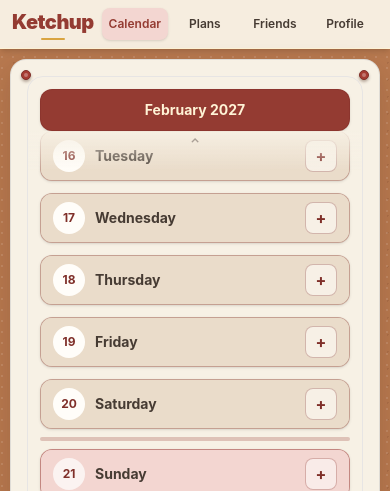
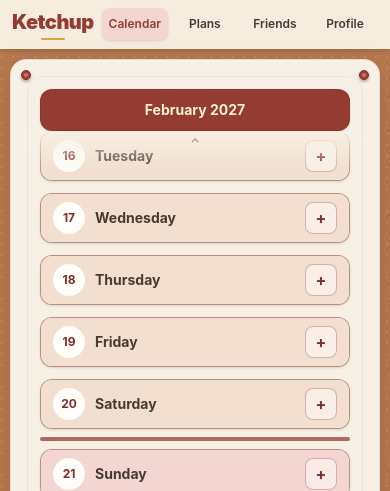
Before and after one commit to callmedugan/Ketchup, a React (Vite) app in the folder client/: page /calendar in a window 390 px wide. Shown: the top 491 px of the page. Built offline with nearby package versions, Linux system fonts and the light colour scheme; sample sign-in values are in the browser's storage.

Commit message:
adjusted mobile calendar color

```diff
--- a/client/src/components/calendar/MobileCalendar.tsx
+++ b/client/src/components/calendar/MobileCalendar.tsx
@@ -9,16 +9,13 @@ type MobileCalendarProps = {
 	initialWeek: Date;
 	minWeek: Date;
 	maxWeek: Date;
-
 	getSchedulesForWeek: (weekStart: Date) => ScheduleInstance[];
-
 	onAddAvailability: (date: Date) => void;
 };
 
 export default function MobileCalendar({ initialWeek, minWeek, maxWeek, getSchedulesForWeek, onAddAvailability }: MobileCalendarProps) {
 	function getSchedulesForDay(day: Date, schedules: ScheduleInstance[]): ScheduleInstance[] {
 		const key = format(day, "yyyy-MM-dd");
-
 		return schedules.filter((schedule) => format(schedule.start, "yyyy-MM-dd") === key);
 	}
 
@@ -75,7 +72,7 @@ export default function MobileCalendar({ initialWeek, minWeek, maxWeek, getSched
 				</div>
 
 				{/* Week divider */}
-				<div className="mx-auto my-2 h-1 w-full rounded-full bg-brand-red/25" />
+				<div className="mx-auto my-2 h-1 w-full rounded-full bg-brand-red/75" />
 			</section>
 		);
 	}
@@ -102,40 +99,17 @@ export default function MobileCalendar({ initialWeek, minWeek, maxWeek, getSched
 		/* ========================================================================= */
 		//                        styles
 		/* ========================================================================= */
-		const headerBackground = isPast ? "bg-stone-300" : isAlternateWeek ? "bg-brand-pink" : "bg-[#eadcca]";
-		const cardBackground = isPast ? "bg-stone-100" : isEmpty ? headerBackground : "bg-brand-card";
+		const headerBackground = isPast ? "bg-stone-300" : isAlternateWeek ? "bg-brand-pink" : "bg-[#f3dfcf]";
+		const cardBackground = isPast ? "bg-stone-100" : isAlternateWeek ? "bg-brand-pink/5" : "bg-[#f3dfcf]/10";
 
-		const borderColor = isToday
-			? "border-brand-red"
-			: isPast
-				? "border-stone-300"
-				: isAlternateWeek
-					? "border-brand-red/50"
-					: "border-brand-red-dark/35";
+		const borderColor = isToday ? "border-brand-red-dark" : isPast ? "border-stone-300" : "border-brand-red-dark/50";
 
-		const headerBorder = isEmpty
-			? "border-b-0"
-			: isPast
-				? "border-b border-stone-300"
-				: isAlternateWeek
-					? "border-b border-brand-red/45"
-					: "border-b border-brand-red-dark/30";
+		const headerBorder = isEmpty ? "border-b-0" : isPast ? "border-b border-stone-300" : "border-b border-brand-red/45";
 
 		const dayTextColor = isPast ? "text-stone-500" : "text-brand-text";
-
-		const dateCircleStyle = isToday
-			? "bg-brand-red text-white"
-			: isPast
-				? "bg-stone-200 text-stone-500"
-				: isAlternateWeek
-					? "bg-white/70 text-brand-red-dark"
-					: "bg-brand-card text-brand-red-dark";
-
-		const addButtonStyle = isAlternateWeek
-			? "border-brand-red/35 bg-white/50 text-brand-red-dark hover:bg-white/80 active:bg-white"
-			: "border-brand-red-dark/30 bg-brand-card/60 text-brand-red-dark hover:bg-brand-card active:bg-white";
-
-		const todayBadgeStyle = "bg-brand-red/10 text-brand-red-dark ring-1 ring-brand-red/20";
+		const dateCircleStyle = isToday ? "bg-brand-red text-white" : isPast ? "bg-stone-200 text-stone-500" : "bg-brand-card text-brand-red-dark";
+		const addButtonStyle = "border-brand-red/35 bg-white/50 text-brand-red-dark active:bg-white";
+		const todayBadgeStyle = "bg-[#fff7e8] text-brand-red-dark ring-1 ring-[#ead9bf]";
 
 		const scheduleContainerStyle = "flex flex-col gap-2 p-3";
 		/* ========================================================================= */
@@ -203,7 +177,7 @@ export default function MobileCalendar({ initialWeek, minWeek, maxWeek, getSched
 								className={`
 									flex h-8 w-8 items-center justify-center
 									rounded-lg border
-								text-base font-bold
+									text-base font-bold leading-none
 									transition
 									active:scale-95
 									${addButtonStyle}
```
Lines whose indentation alone changed are shown as unchanged.
